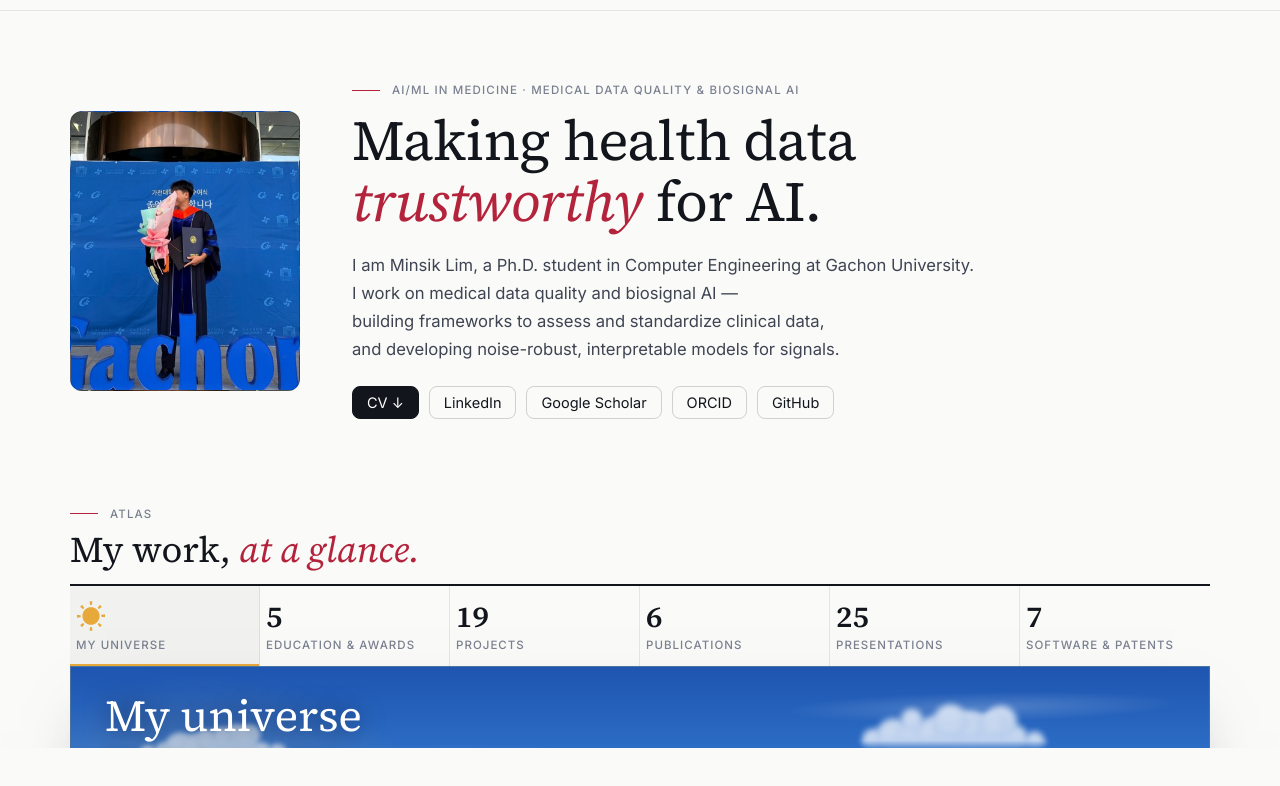
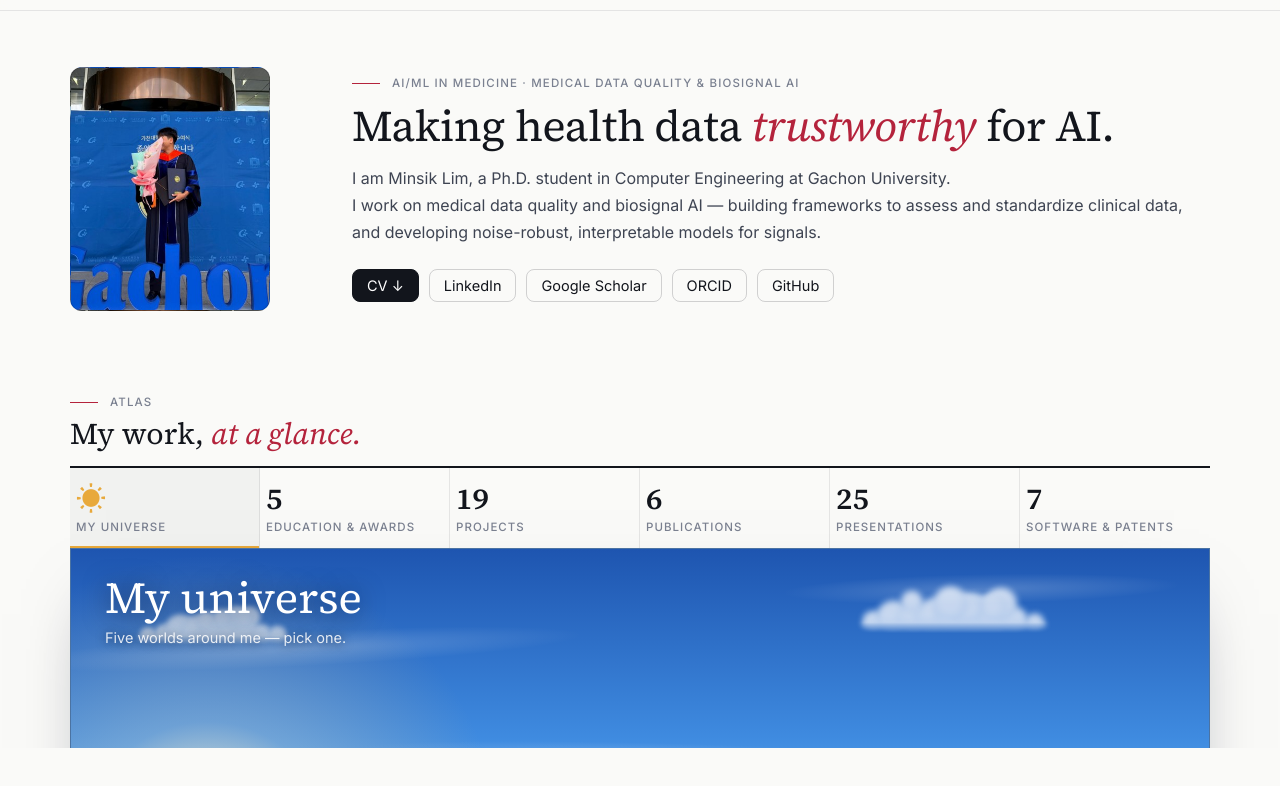
Before and after one commit to Limminsik/Limminsik.github.io, a plain HTML site: page index.html in a window 1280 px wide. Shown: the part 52-838 px from the top of the page. Drawn offline with Linux system fonts and the light colour scheme; animation ran at ten frames a second; a web font is replaced by a local one.

Commit message:
Reduce heading and body text sizes

```diff
--- a/index.html
+++ b/index.html
@@ -43,23 +43,23 @@ nav.top .wrap{display:flex;align-items:center;height:62px;gap:24px}
 .themebtn button.on{background:var(--ink);color:var(--on)}
 .themebtn .sm{display:none}
 /* hero */
-.hero{padding:72px 0 28px}
+.hero{padding:56px 0 24px}
 .herogrid{display:grid;grid-template-columns:230px 1fr;gap:52px;align-items:center}
 .eyebrow{font:500 11.5px var(--text);letter-spacing:.1em;text-transform:uppercase;color:var(--ink3);display:flex;gap:12px;align-items:center}
 .eyebrow b{width:28px;height:1px;background:var(--accent)}
-h1.hl{font:400 clamp(32px,4.4vw,58px)/1.08 var(--serif);letter-spacing:-.01em;margin:14px 0 18px}
+h1.hl{font:400 clamp(30px,3.4vw,44px)/1.12 var(--serif);letter-spacing:-.01em;margin:12px 0 14px}
 h1.hl .nb span{font-style:italic;color:var(--accent)}
-.lede{font-size:clamp(16px,1.3vw,17.5px);line-height:1.7;color:var(--ink2);max-width:none;margin:0 0 22px}
+.lede{font-size:16px;line-height:1.7;color:var(--ink2);max-width:none;margin:0 0 22px}
 .cta{display:flex;flex-wrap:wrap;gap:10px}
-.portrait{margin:0;width:230px;height:280px;border-radius:12px;border:1px solid var(--line2);background:linear-gradient(160deg,var(--bg2),var(--card));display:grid;place-items:center;color:var(--ink3);font-size:13px}
+.portrait{margin:0;width:200px;height:244px;border-radius:12px;border:1px solid var(--line2);background:linear-gradient(160deg,var(--bg2),var(--card));display:grid;place-items:center;color:var(--ink3);font-size:13px}
 .kpis{display:grid;grid-template-columns:repeat(5,1fr);margin-top:48px;border-top:2px solid var(--ink);border-bottom:1px solid var(--line2)}
 .kpi{padding:16px 6px 14px;border-right:1px solid var(--line);background:none;border-top:0;border-bottom:0;border-left:0;text-align:left}
 .kpi:last-child{border-right:0}.kpi:hover{background:var(--bg2)}
-.kpi .v{font:600 38px/1 var(--serif)}.kpi .l{font:500 11.5px var(--text);letter-spacing:.09em;text-transform:uppercase;color:var(--ink3);margin-top:6px}
+.kpi .v{font:600 32px/1 var(--serif)}.kpi .l{font:500 11.5px var(--text);letter-spacing:.09em;text-transform:uppercase;color:var(--ink3);margin-top:6px}
 /* section heads */
 .sec{padding:60px 0 0}
 .shead{display:flex;flex-wrap:wrap;align-items:flex-end;justify-content:space-between;gap:16px;margin-bottom:18px}
-.shead h2{font:400 clamp(26px,3vw,36px)/1.15 var(--serif);margin:8px 0 0}
+.shead h2{font:400 clamp(24px,2.4vw,30px)/1.15 var(--serif);margin:8px 0 0}
 .shead h2 em{color:var(--accent)}
 .shead p{color:var(--ink2);margin:10px 0 0;max-width:54ch;line-height:1.6}
 /* stage */
@@ -203,7 +203,7 @@ h1,h2,h3{text-wrap:balance}.ent h4{text-wrap:pretty}
 :lang(ko) body{word-break:keep-all;--text:"Pretendard Variable","Pretendard","Noto Sans KR",system-ui,sans-serif}
 .kt,:lang(ko) h1.hl,:lang(ko) .logo span{font-family:"Pretendard Variable","Pretendard","Noto Sans KR",system-ui,sans-serif!important;font-style:normal}
 :lang(ko) .logo span{font-weight:700;letter-spacing:-.02em}
-:lang(ko) h1.hl{font-weight:700;letter-spacing:-.035em;line-height:1.3;font-size:clamp(28px,3.8vw,48px);margin:14px 0 18px}
+:lang(ko) h1.hl{font-weight:700;letter-spacing:-.035em;line-height:1.3;font-size:clamp(26px,3vw,38px);margin:12px 0 14px}
 :lang(ko) h1.hl .nb span{font-style:normal}
 .prj h4.kt,.pat b.kt,.tl .it b.kt{font-weight:600;letter-spacing:-.015em;font-size:17.5px;line-height:1.5}
 .ent h4.kt{font-weight:600;font-size:17px;line-height:1.5;letter-spacing:-.01em}
@@ -277,7 +277,7 @@ a.logo{text-decoration:none;color:inherit}
 .kpisec .kpis{margin-top:22px}
 .pg{padding:56px 0 20px}
 .ph .eyebrow{margin-bottom:8px}
-.ph h1{font:400 clamp(28px,3.4vw,42px)/1.12 var(--serif);margin:6px 0 10px}
+.ph h1{font:400 clamp(26px,2.8vw,36px)/1.12 var(--serif);margin:6px 0 10px}
 .ph h1 em{color:var(--accent)}
 .ph p{color:var(--ink2);max-width:none;line-height:1.6;margin:0;text-wrap:pretty}
 .lede,.ab p{text-wrap:pretty}
```
